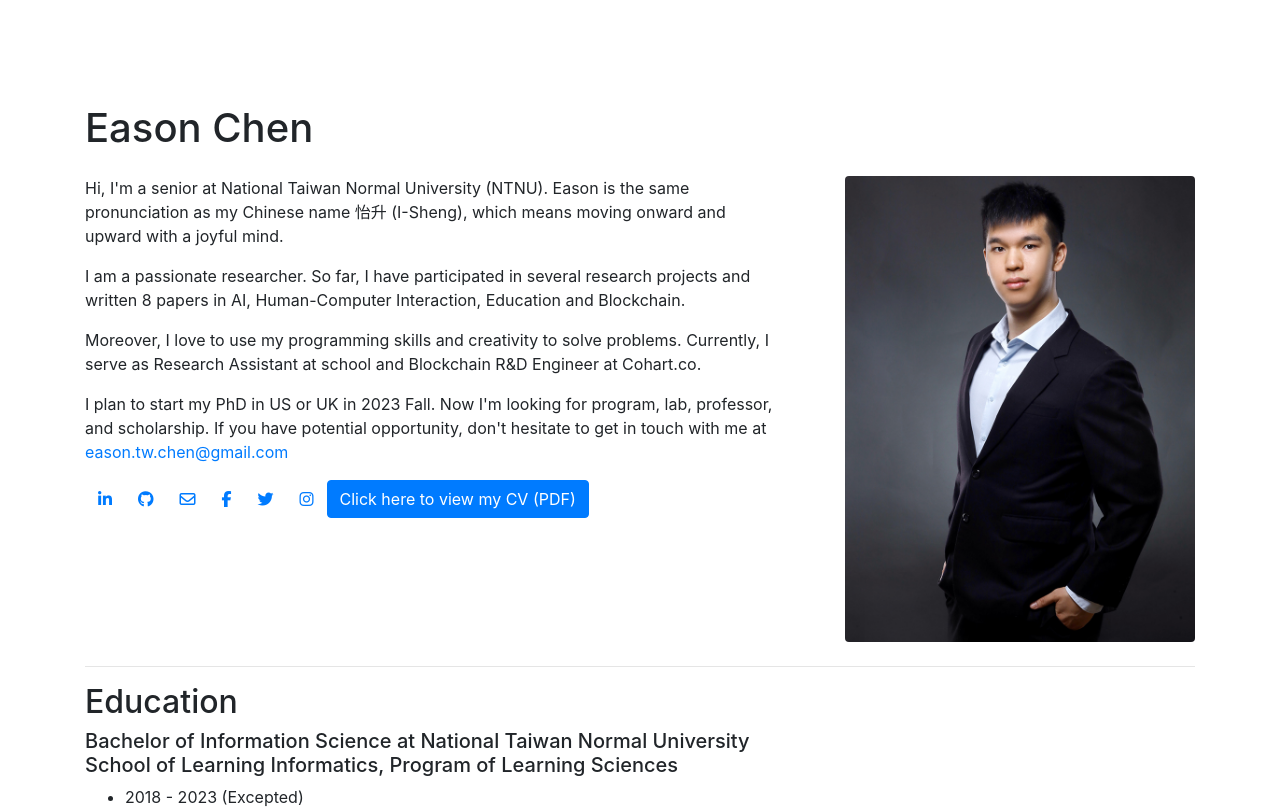
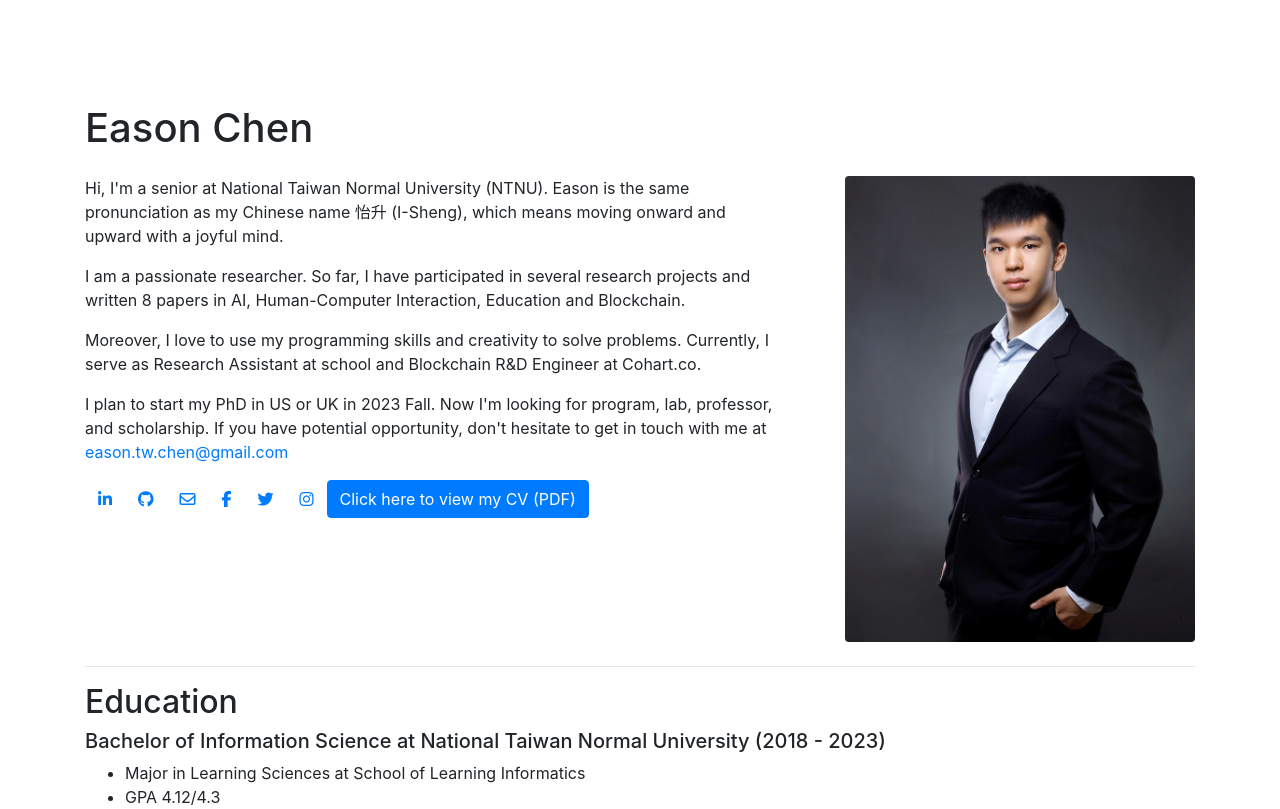
Before and after one commit to EasonC13/CV_Academic, a Nuxt app: page / in a window 1280 px wide. Shown: the top 809 px of the page. Built offline with nearby package versions, Linux system fonts and the light colour scheme.

Commit message:
update: Education

```diff
--- a/components/Education.vue
+++ b/components/Education.vue
@@ -3,10 +3,10 @@
     <h2>Education</h2>
 		<div class="row">
 			<div class="col-md">
-				<h3 class="h5">Bachelor of Information Science at National Taiwan Normal University<span class="d-md-none">,</span><br class="d-md-inline d-none">
-School of Learning Informatics, Program of Learning Sciences</h3>
+				<h3 class="h5">Bachelor of Information Science at National Taiwan Normal University (2018 - 2023)</h3>
         <ul>
-					<li>2018 - 2023 (Excepted)</li>
+					<!-- <li>2018 - 2023 (Excepted)</li> -->
+					<li>Major in Learning Sciences at School of Learning Informatics</li>
 					<li>GPA 4.12/4.3</li>
 				</ul>
 			</div>
```
